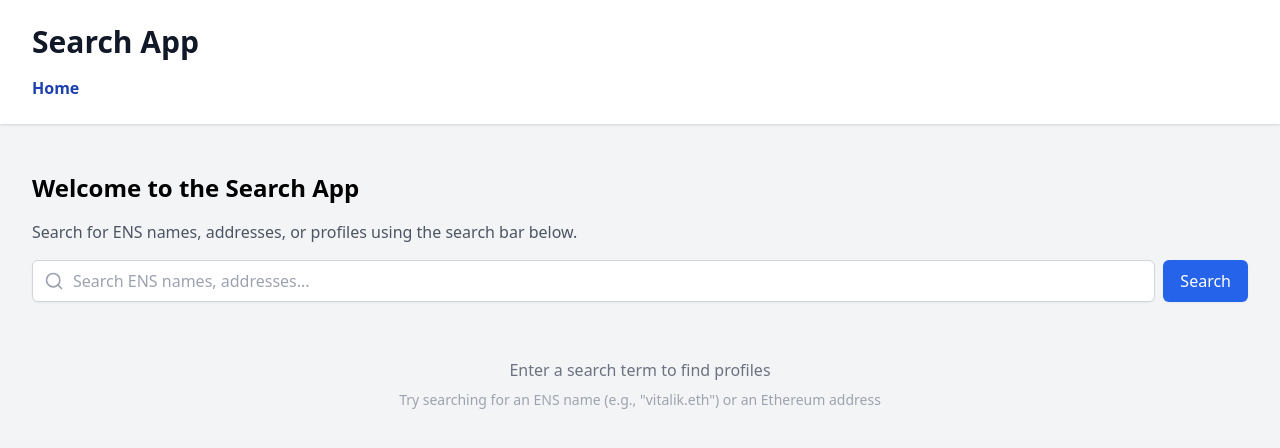
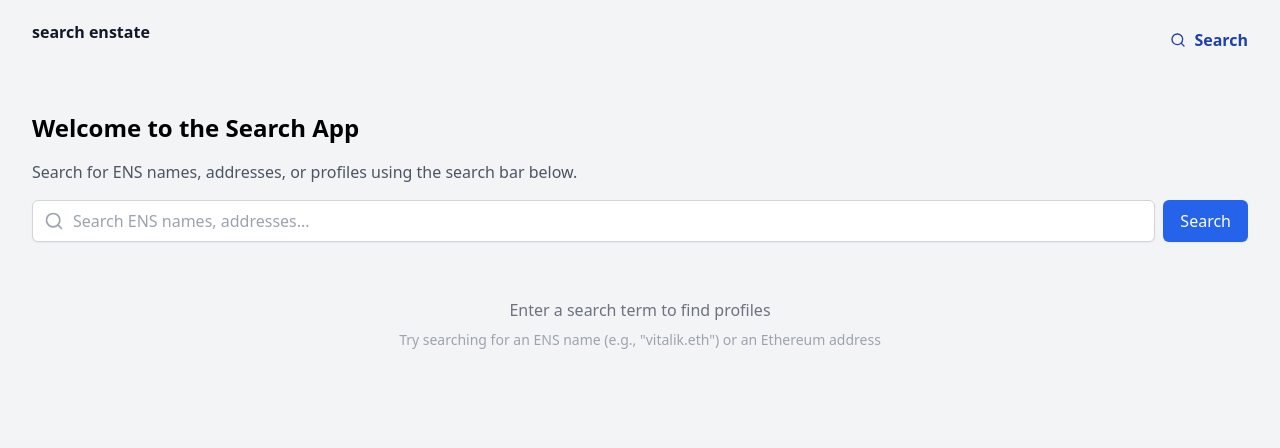
Before and after one commit to v3xlabs/enstate, a React (Vite) app in the folder packages/search/: page / in a window 1280 px wide. Shown: the top 448 px of the page. Built offline with nearby package versions, Linux system fonts and the light colour scheme.

Commit message:
Update styling

```diff
--- a/packages/search/src/routes/__root.tsx
+++ b/packages/search/src/routes/__root.tsx
@@ -1,22 +1,23 @@
 import { createRootRoute, Link, Outlet } from '@tanstack/react-router';
+import { FiSearch } from 'react-icons/fi';
 
 export const Route = createRootRoute({
   component: () => (
     <div className="min-h-screen bg-gray-100">
-      <header className="bg-white shadow">
-        <div className="max-w-7xl mx-auto py-6 px-4 sm:px-6 lg:px-8">
-          <h1 className="text-3xl font-bold text-gray-900">Search App</h1>
+      <header className="">
+        <div className="max-w-7xl mx-auto py-3 px-4 sm:px-6 lg:px-8 flex justify-between items-center">
+          <h1 className="text-base font-bold text-gray-900">search enstate</h1>
           <nav className="mt-4">
             <ul className="flex space-x-4">
               <li>
                 <Link
                   to="/"
-                  className="text-blue-600 hover:text-blue-800"
+                  className="text-blue-600 hover:text-blue-800 flex items-center gap-2"
                   activeProps={{
                     className: 'text-blue-800 font-bold',
                   }}
                 >
-                  Home
+                  <FiSearch className="w-4 h-4" /> Search
                 </Link>
               </li>
               {/* Search link removed - functionality is now on homepage */}
```
